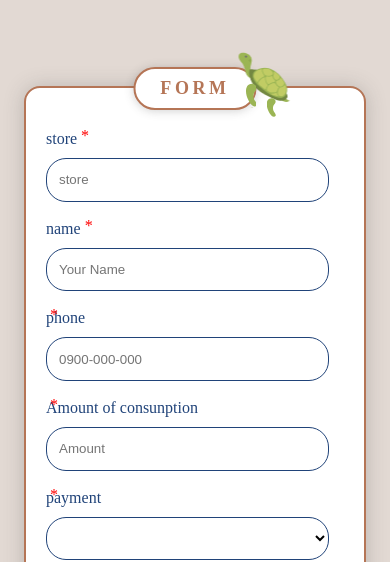
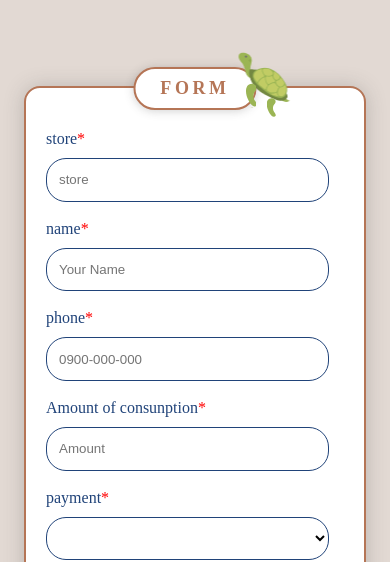
Before and after one commit to WayneChen77/ewill-interview, a React (Create React App) app: page / in a window 390 px wide. Shown: the part 860-1422 px from the top of the page. Built offline with nearby package versions, Linux system fonts and the light colour scheme.

Commit message:
final for ios

```diff
--- a/src/lottery.js
+++ b/src/lottery.js
@@ -52,7 +52,9 @@ const Lottery = () => {
           </div>
         </div>
         <form action="" id="myForm" onSubmit={handleSubmit(onSubmit)}>
-          <label htmlFor="store">store</label>
+          <label htmlFor="store">
+            store<span>*</span>
+          </label>
           <input
             placeholder="store"
             list="stores"
@@ -92,7 +94,9 @@ const Lottery = () => {
             <option defaultValue="123" />
             {errors.store?.type === "validate" && <option value="no result" />}
           </datalist>
-          <label htmlFor="name">name</label>
+          <label htmlFor="name">
+            name<span>*</span>
+          </label>
           <input
             placeholder="Your Name"
             id="name"
@@ -113,7 +117,10 @@ const Lottery = () => {
               required
             </span>
           )}
-          <label htmlFor="phone">phone</label>
+          <label htmlFor="phone">
+            phone<span>*</span>
+          </label>
+
           <input
             placeholder="0900-000-000"
             id="phone"
@@ -135,7 +142,9 @@ const Lottery = () => {
               required
             </span>
           )}
-          <label htmlFor="amount">Amount&nbsp;of&nbsp;consunption</label>
+          <label htmlFor="amount">
+            Amount&nbsp;of&nbsp;consunption<span>*</span>
+          </label>
           <input
             id="amount"
             {...register("amount", {
@@ -163,7 +172,9 @@ const Lottery = () => {
               required
             </span>
           )}
-          <label htmlFor="payment">payment</label>
+          <label htmlFor="payment">
+            payment<span>*</span>
+          </label>
           <select
             id="pament"
             {...register("pament", {
--- a/src/style.css
+++ b/src/style.css
@@ -762,6 +762,9 @@
   margin-left: 4px;
   top: -3px;
 }
+.lottery .form form label span {
+  display: none;
+}
 .lottery .form form input,
 .lottery .form form select {
   width: 95%;
@@ -893,6 +896,16 @@ input[type=number] {
   -moz-appearance: textfield;
 }
 
+@media (max-width: 450px) {
+  label span {
+    display: inline !important;
+    color: red;
+    margin-right: 0px;
+  }
+  label::after {
+    display: none;
+  }
+}
 .Gift {
   background: rgb(226, 217, 211);
   background-image: url("./icons/sand.png");
--- a/src/style/_lottery.scss
+++ b/src/style/_lottery.scss
@@ -99,6 +99,9 @@
           position: absolute;
           margin-left: 4px;
           top: -3px;
+        }
+        span {
+          display: none;
         }
       }
       input,
@@ -245,3 +248,16 @@ input[type="number"]::-webkit-inner-spin-button {
 input[type="number"] {
   -moz-appearance: textfield;
 }
+//for iphone
+@media (max-width: 450px) {
+  label {
+    span {
+      display: inline !important;
+      color: red;
+      margin-right: 0px;
+    }
+    &::after {
+      display: none;
+    }
+  }
+}
```
Also changed, not shown: 1 other file (tests, documents, lock files or other folders).
